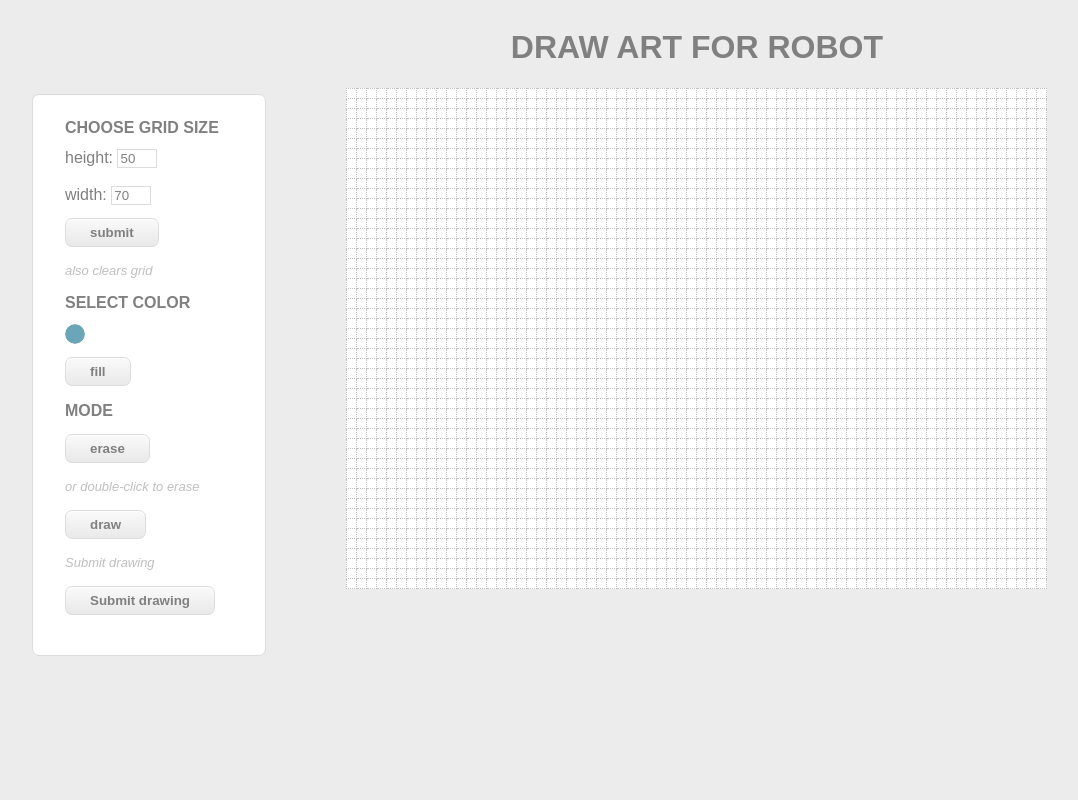
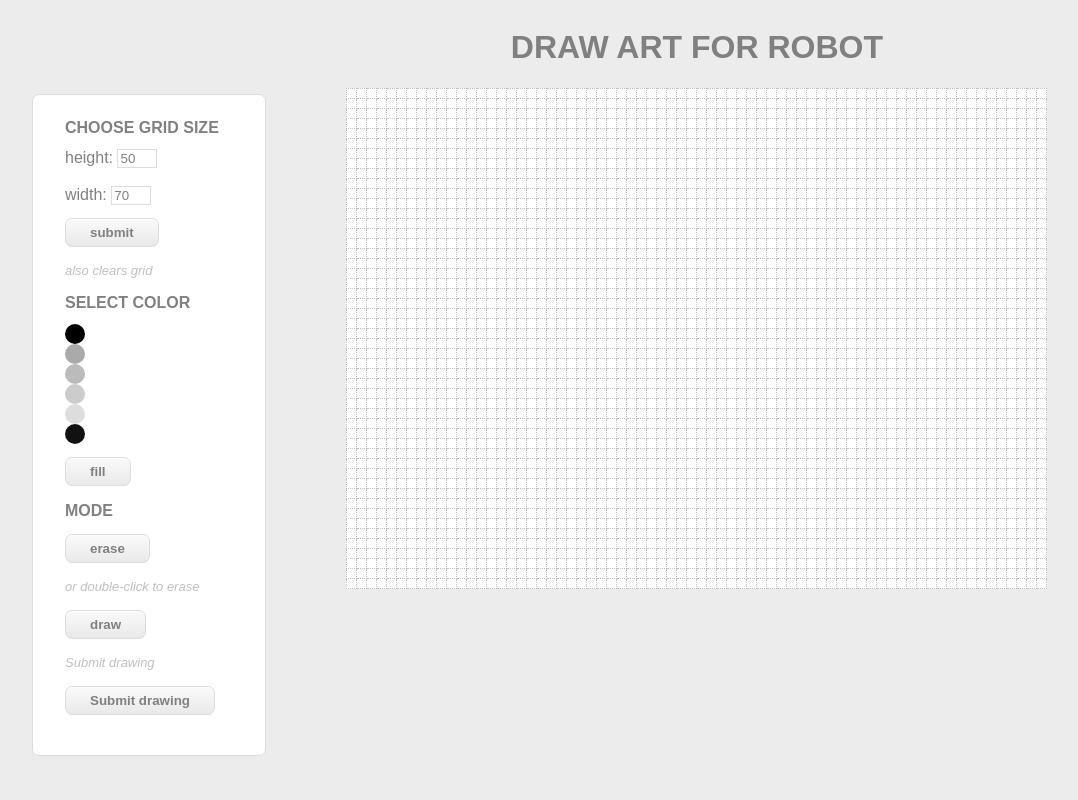
Before and after one commit to cclrobotics/ARTBot, a Python web app: template web/templates/main.html in a window 1280 px wide. Shown: the whole page, without its empty margins (104-1182 px from the left). Run offline with Jinja, Linux system fonts and the light colour scheme; the template is opened without the code that fills it, so the values that code supplies are empty; some web fonts are replaced.

Commit message:
first commit, changed color inputs to divs

```diff
--- a/web/templates/main.html
+++ b/web/templates/main.html
@@ -25,7 +25,12 @@
             <p><em>also clears grid</em></p>
           </form>
           <h4>select color</h4>
-          <input type="color" class="color-picker" value="#6aa5b8">
+          <div class="color-picker" style="background-color:#000000"></div>
+          <div class="color-picker" style="background-color:#aaaaaa"></div>
+          <div class="color-picker" style="background-color:#bbbbbb"></div>
+          <div class="color-picker" style="background-color:#cccccc"></div>
+          <div class="color-picker" style="background-color:#dddddd"></div>
+          <div class="color-picker" style="background-color:#111111"></div>
           <input type="button" class="quick-fill" value="fill">
           <h4>mode</h4>
           <input type="button" class="erase-mode" value="erase">
```
